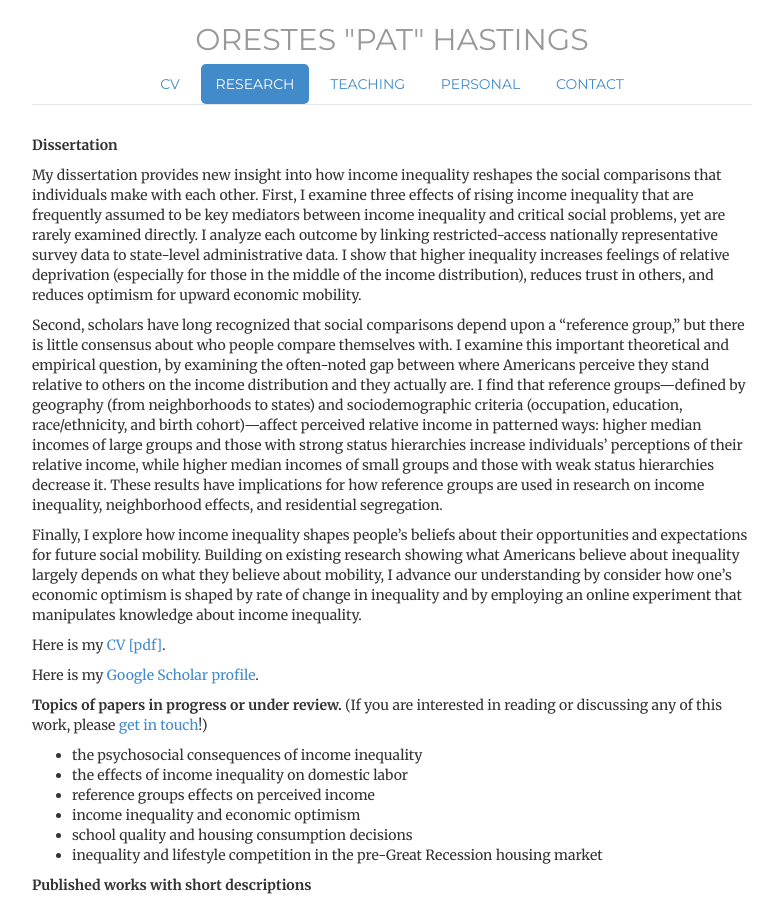
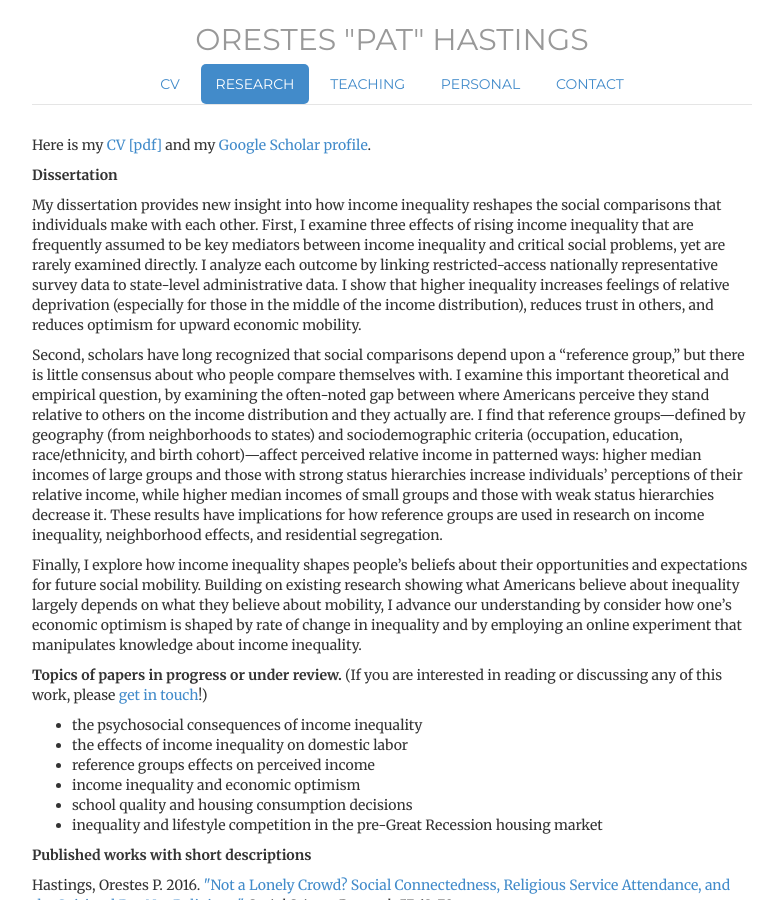
Before and after one commit to ophastings/ophastings.github.io, a Jekyll site: the page built from research/index.html, in a window 1280 px wide and 900 px high. Shown: the whole window, without its empty margins (248-1026 px from the left). Built offline with Jekyll 4.4.1, drawn with Linux system fonts in a browser that asks for light colours; comment, search, counter and statistics services are not loaded; some of the changed lines change nothing that is shown.

Commit message:
Update index.html

```diff
--- a/research/index.html
+++ b/research/index.html
@@ -9,6 +9,8 @@ contact: passive
 description: Research page of ophastings.com, the website of Orestes Hastings, a sociology PhD candidate at UC Berkeley
 ---
 
+<p>Here is my <a href="../HastingsCV.pdf">CV [pdf]</a> and my <a href="https://scholar.google.com/citations?user=3KgSYjsAAAAJ&hl=en">Google Scholar profile</a>.</p>
+
 <p><b>Dissertation</b><p>
 
 <p>My dissertation provides new insight into how income inequality reshapes the social comparisons that individuals make with each other. First, I examine three effects of rising income inequality that are frequently assumed to be key mediators between income inequality and critical social problems, yet are rarely examined directly. I analyze each outcome by linking restricted-access nationally representative survey data to state-level administrative data. I show that higher inequality increases feelings of relative deprivation (especially for those in the middle of the income distribution), reduces trust in others, and reduces optimism for upward economic mobility.</p>
@@ -18,9 +20,6 @@ description: Research page of ophastings.com, the website of Orestes Hastings, a
 <p>Finally, I explore how income inequality shapes people’s beliefs about their opportunities and expectations for future social mobility. Building on existing research showing what Americans believe about inequality largely depends on what they believe about mobility, I advance our understanding by consider how one’s economic optimism is shaped by rate of change in inequality and by employing an online experiment that manipulates knowledge about income inequality.</p>
 
 
-<p>Here is my <a href="../HastingsCV.pdf">CV [pdf]</a>.</p>
-
-<p>Here is my <a href="https://scholar.google.com/citations?user=3KgSYjsAAAAJ&hl=en">Google Scholar profile</a>.</p>
 
 <p><b>Topics of papers in progress or under review.</b>
 (If you are interested in reading or discussing any of this work, please <a href="../contact">get in touch</a>!)</p>
```
